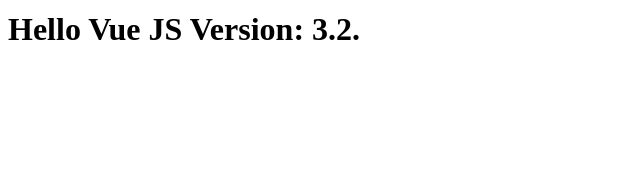
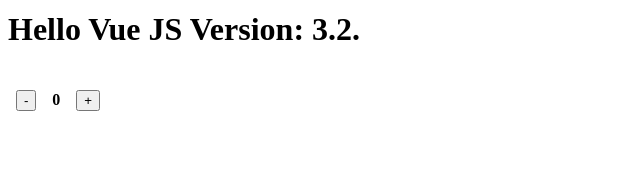
Before and after one commit to Mengsreang-Chhoeung/React-TypeScript-Tutorial, a React (Create React App) app: page / in a window 1280 px wide. Shown: the part 127-300 px from the top of the page, without its empty margins (0-640 px from the left). Built offline with nearby package versions, Linux system fonts and the light colour scheme.

Commit message:
add set state

```diff
--- a/src/App.tsx
+++ b/src/App.tsx
@@ -1,13 +1,18 @@
 import React from 'react';
 import Greeting from './components/greeting';
+import Counter from './components/counter';
 
 const App: React.FC = () => {
 
   return (
     <React.Fragment>
+      {/* Greeting */}
       <Greeting greeting={"React JS"} version={17.2}/>
       <Greeting greeting={"Angular"} version={12.2}/>
       <Greeting greeting={"Vue JS"} version={3.2}/>
+
+      {/* Counter */}
+      <Counter count={0}/>
     </React.Fragment>
   );
 };
--- /dev/null
+++ b/src/components/counter/index.tsx
@@ -0,0 +1,38 @@
+import React, {useState} from "react";
+
+// initial props by using interface
+interface CounterProps{
+    // properties
+    count: number;
+};
+
+const Counter: React.FC<CounterProps> = (props) => {
+
+    // given property as props
+    const {count} = props;
+
+    // given props into state
+    const [counts, setCounts] = useState(count);
+
+    // handle decrement clicked
+    const onHandleDecrement = () => {
+        setCounts(counts - 1);
+    }
+
+    // handle increment clicked
+    const onHandleIncrement = () => {
+        setCounts(counts + 1);
+    }
+
+    return(
+        <React.Fragment>
+            <div style={{display: 'flex', alignItems: 'center', width: 100, justifyContent: 'space-around'}}>
+                <button onClick={onHandleDecrement}>-</button>
+                <h4>{counts}</h4>
+                <button onClick={onHandleIncrement}>+</button>
+            </div>
+        </React.Fragment>
+    );
+};
+
+export default Counter;
```
